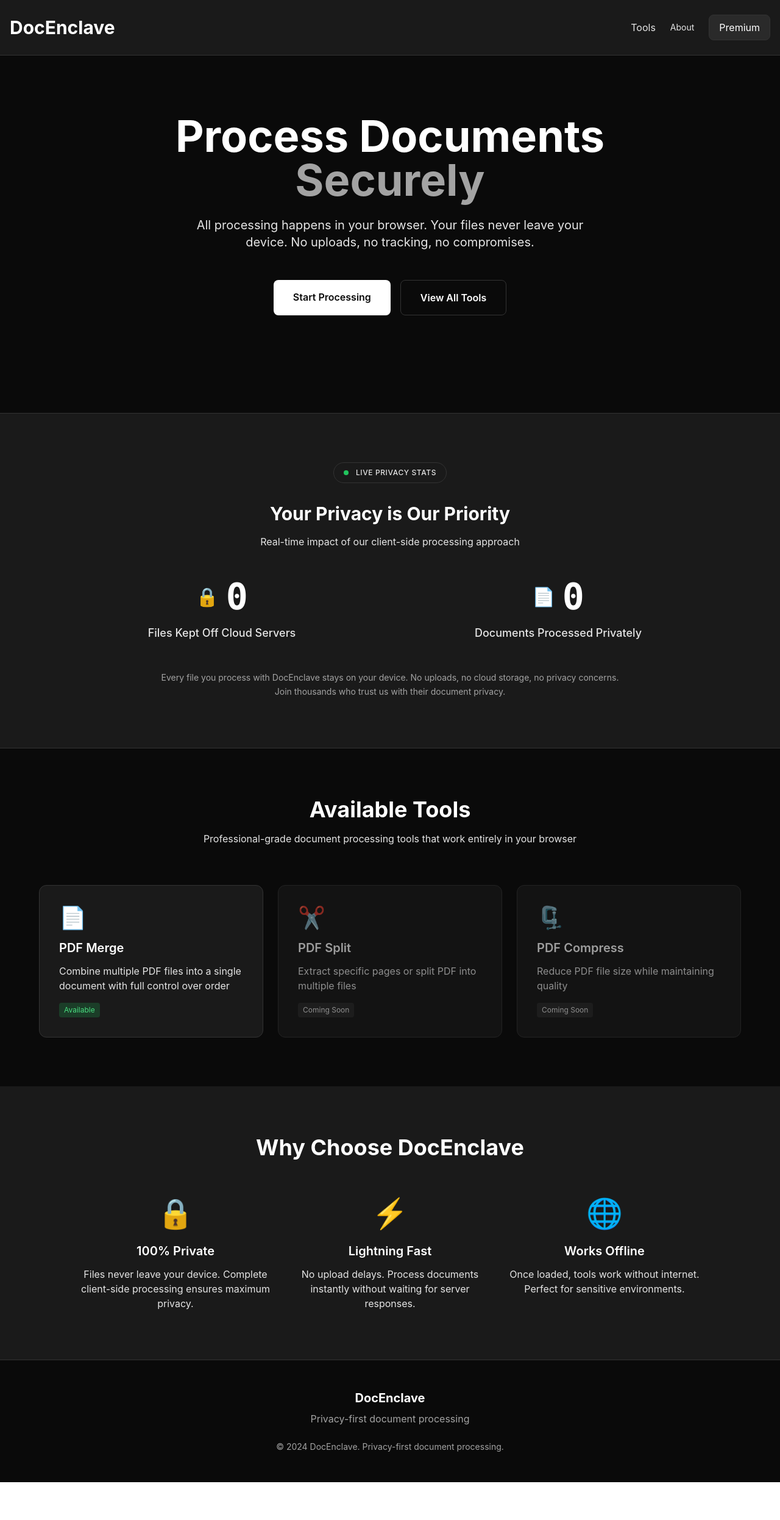
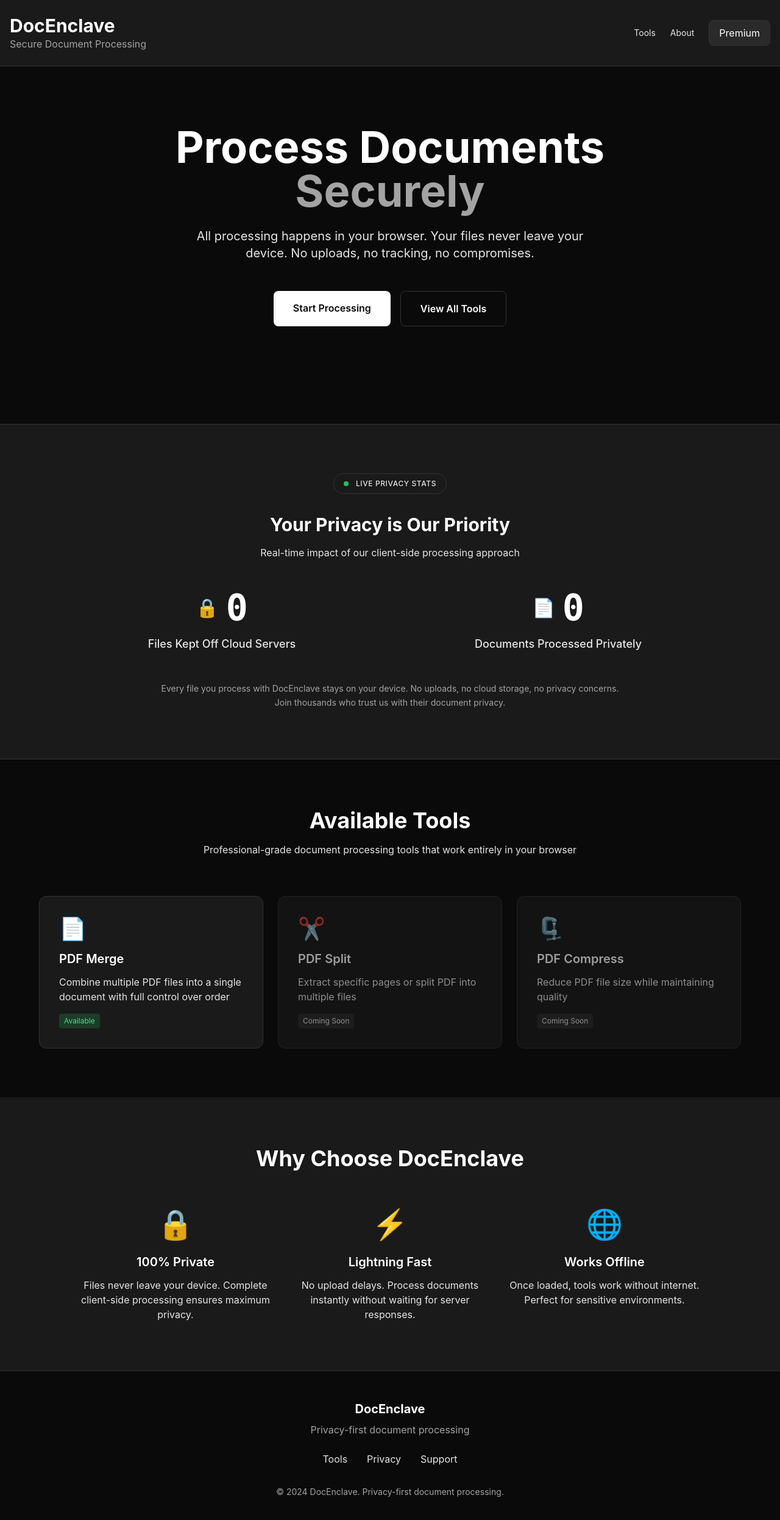
Before and after one commit to Swarnadeep17/docenclave, a React (Vite) app: page / in a window 1280 px wide. Shown: the top 2492 px of the page at 61% size. Before the commit the page ends 2430 px from the top, so only its background shows below. Built offline with nearby package versions, Linux system fonts and the light colour scheme; no server answers; the database is empty; the HTML template or start-up script is replaced by a standard one.

Commit message:
Update Layout.jsx

```diff
--- a/src/components/layout/Layout.jsx
+++ b/src/components/layout/Layout.jsx
@@ -9,12 +9,17 @@ const Layout = ({ children }) => {
         <div className="container mx-auto px-4 py-6">
           <div className="flex items-center justify-between">
             <Link to="/" className="flex items-center">
-              <h1 className="text-2xl md:text-3xl font-bold text-dark-text-primary">
-                DocEnclave
-              </h1>
+              <div>
+                <h1 className="text-2xl md:text-3xl font-bold text-dark-text-primary">
+                  DocEnclave
+                </h1>
+                <p className="text-dark-text-muted text-sm md:text-base">
+                  Secure Document Processing
+                </p>
+              </div>
             </Link>
             <div className="hidden md:flex items-center space-x-6">
-              <Link to="/tools" className="text-dark-text-secondary hover:text-dark-text-primary transition-colors">
+              <Link to="/tools/pdf/merge" className="text-dark-text-secondary hover:text-dark-text-primary transition-colors text-sm">
                 Tools
               </Link>
               <span className="text-dark-text-secondary text-sm">About</span>
@@ -35,6 +40,15 @@ const Layout = ({ children }) => {
           <div className="text-center">
             <h4 className="text-xl font-bold text-dark-text-primary mb-2">DocEnclave</h4>
             <p className="text-dark-text-muted mb-6">Privacy-first document processing</p>
+
+            <div className="flex justify-center space-x-8 mb-8">
+              <Link to="/tools/pdf/merge" className="text-dark-text-secondary hover:text-dark-text-primary cursor-pointer transition-colors">
+                Tools
+              </Link>
+              <span className="text-dark-text-secondary hover:text-dark-text-primary cursor-pointer transition-colors">Privacy</span>
+              <span className="text-dark-text-secondary hover:text-dark-text-primary cursor-pointer transition-colors">Support</span>
+            </div>
+
             <p className="text-dark-text-muted text-sm">
               &copy; 2024 DocEnclave. Privacy-first document processing.
             </p>
```
